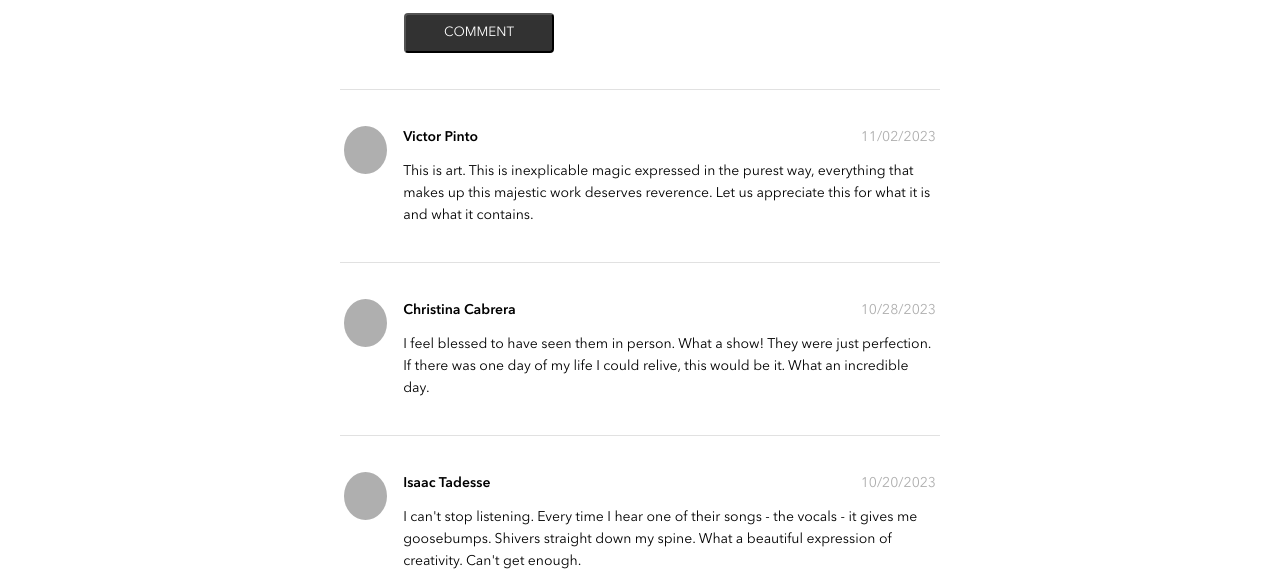
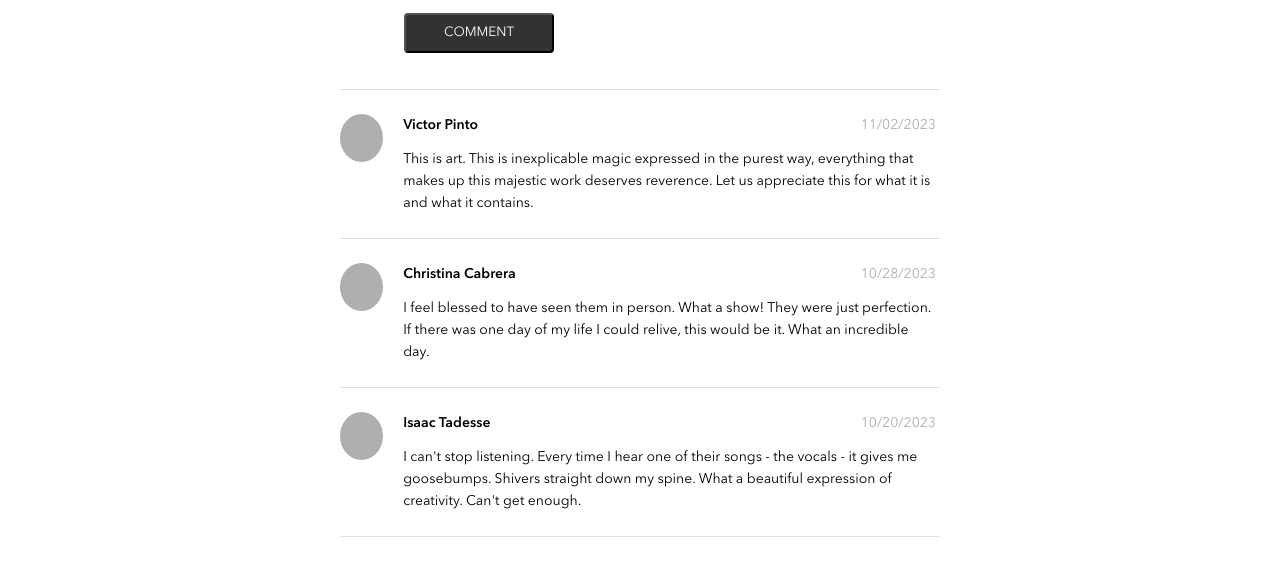
Before and after one commit to eosook/eosoo-kim-bandsite, a plain HTML site: page index.html in a window 1280 px wide. Shown: the part 3107-3689 px from the top of the page. Drawn offline with Linux system fonts and the light colour scheme.

Commit message:
slight padding changes to look like mockup

```diff
--- a/scripts/index-page.js
+++ b/scripts/index-page.js
@@ -31,15 +31,14 @@ function createComment(comment){
     commentContainer.classList.add("comments__container");
     let commentContainerInfo = document.createElement("div");
     commentContainerInfo.classList.add("comments__info");
-    let commentPhoto = document.createElement("div");
-    commentPhoto.classList.add("comments__photo");
+    createCommentElement("div", "comments__photo", "" , commentContainer)
     let commentDiv = document.createElement("div");
     commentDiv.classList.add("comments--flex");
     createCommentElement("p", "comments__name", comment.name, commentDiv);
     createCommentElement("p", "comments__date", comment.date, commentDiv);
     commentContainerInfo.appendChild(commentDiv);
     createCommentElement("p", "comments__comment", comment.comment, commentContainerInfo);
-    commentContainer.append(commentPhoto, commentContainerInfo);
+    commentContainer.append(commentContainerInfo);
     commentSection.prepend(commentContainer);
 }
 
@@ -50,7 +49,6 @@ comments.forEach((comment) => {
 commentForm.addEventListener("submit", (e) => {
     e.preventDefault();
     const date = new Date();
-    console.log(date);
     comments.unshift({
         name: e.target.personName.value,
         comment: e.target.personComment.value,
--- a/styles/bio.scss
+++ b/styles/bio.scss
@@ -343,7 +343,7 @@ img{
     }
 
     &__container{
-        @include paddingAfter(0.25rem);
+        @include paddingAfter(0);
         display: flex;
         border-bottom: 1px solid $secondary-mercury;
 
@@ -354,12 +354,14 @@ img{
         @include tablet{
             width: 600px;
             margin: 0 auto;
+            padding: 1.5rem 0;
         }
     }
 
     &__info{
         @include fontBody;
         width: 100%;
+        padding: 0 0.25rem;
     }
 
     &__form{
```
Also changed, not shown: styles/bio.css, 1 other file.
